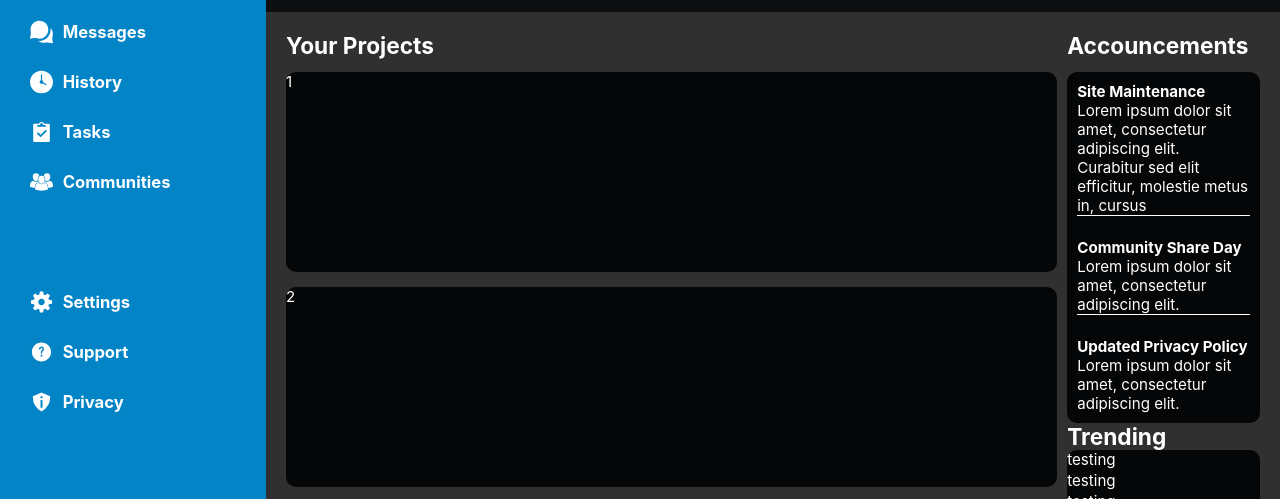
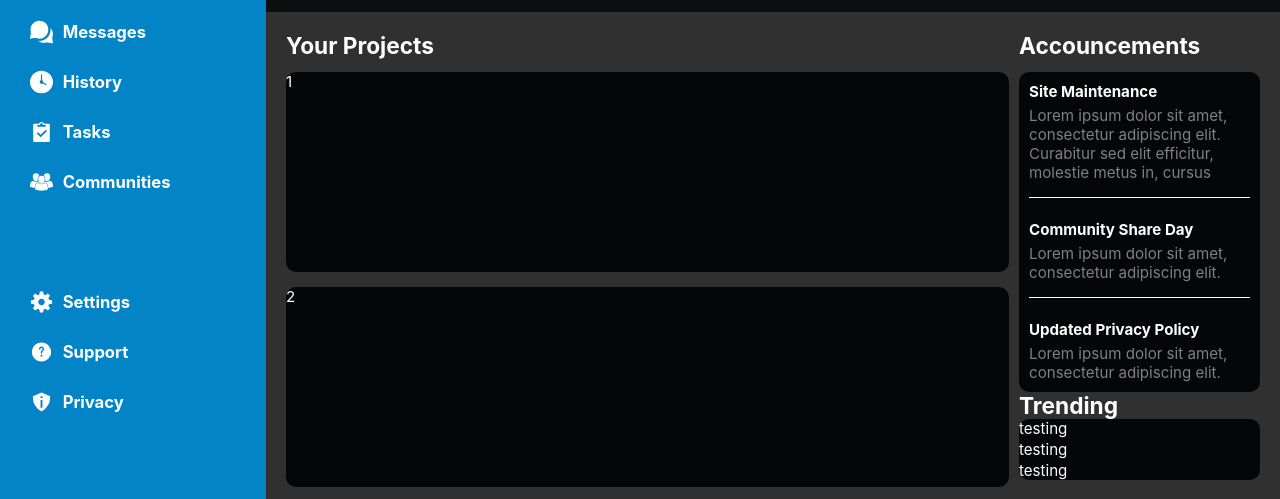
Before and after one commit to jeremyrupprecht/odinAdminDashboard, a website: page index.html in a window 1280 px wide. Shown: the part 259-758 px from the top of the page. Drawn offline with Linux system fonts and the light colour scheme.

Commit message:
Finish announcements panel

```diff
--- a/styles.css
+++ b/styles.css
@@ -171,7 +171,7 @@ input[type="search"] {
     background-color: var(--dash-background);
 
     display: grid;
-    grid-template: 30px 1fr / 4fr 1fr;
+    grid-template: 30px 1fr / 3fr 1fr;
     padding: 20px;
     gap: 10px;
 }
@@ -224,9 +224,14 @@ h2 {
     height: 1px;
     width: 100%;
     background-color: white;
-    /* margin: 5px; */
+    margin: 15px 0px 0px 0px;
 }
 
 .announcementBlock {
     padding: 10px;
 }
+
+.announcementBlock p {
+    color: gray;
+    margin-top: 5px;
+}
```
